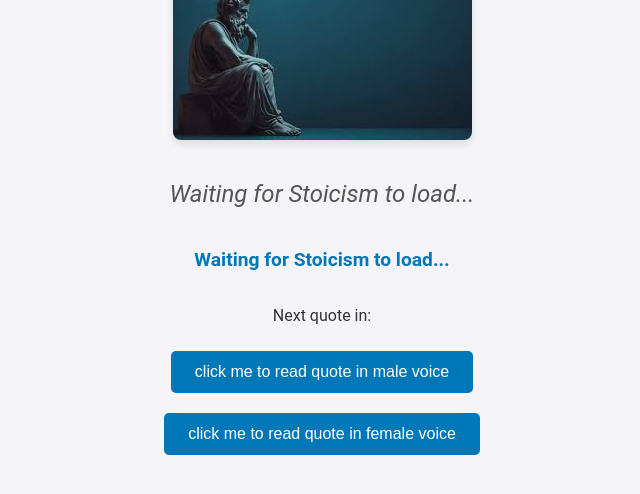
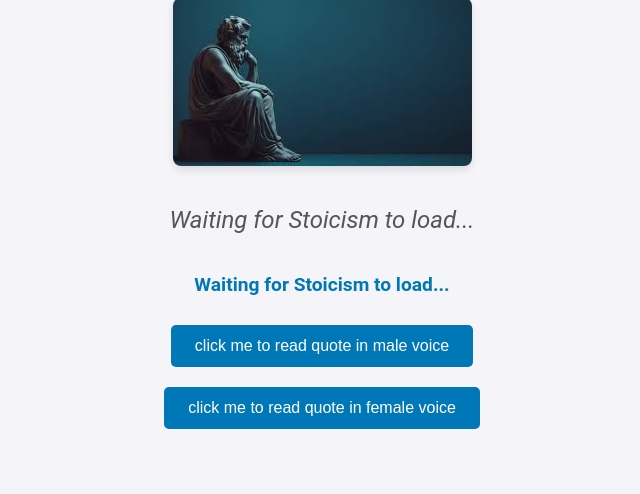
Before and after one commit to JamesVpog/stoic-quote-reader, a plain HTML site: page index.html in a window 1280 px wide. Shown: the part 236-730 px from the top of the page, without its empty margins (318-958 px from the left). Drawn offline with Linux system fonts and the light colour scheme; no server answers.

Commit message:
updated readme

```diff
--- a/index.html
+++ b/index.html
@@ -13,7 +13,6 @@
 
     <p id="quote"> Waiting for Stoicism to load... </p>
     <p id="author"> Waiting for Stoicism to load... </p>
-    <p>Next quote in: <span id="countdown"></span></p>
     <!--turn button into spinny button when clicked !-->
     <input id='malebtn' type="button" value= "click me to read quote in male voice" onclick="fetchMaleVoice()" />
     <input id='femalebtn' type="button" value= "click me to read quote in female voice" onclick="fetchFemaleVoice()" />
```
Also changed, not shown: 1 other file.
